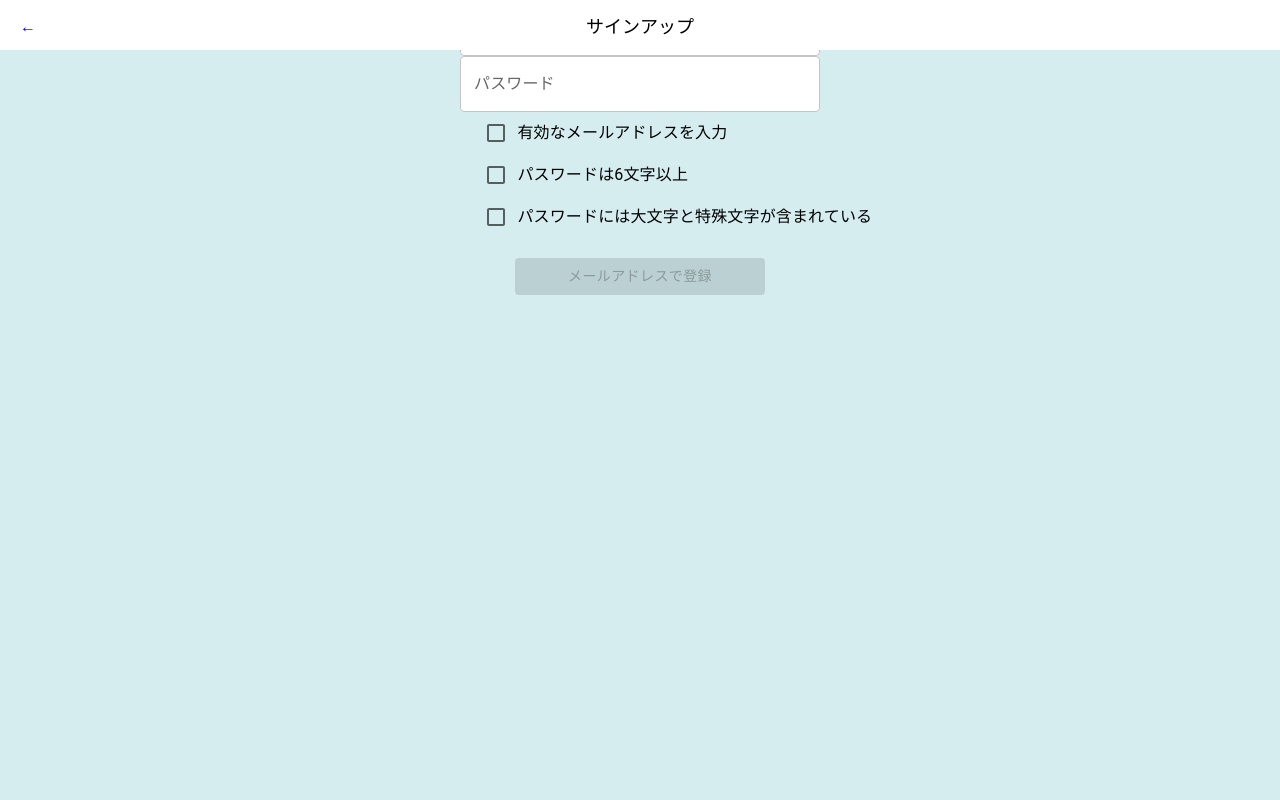
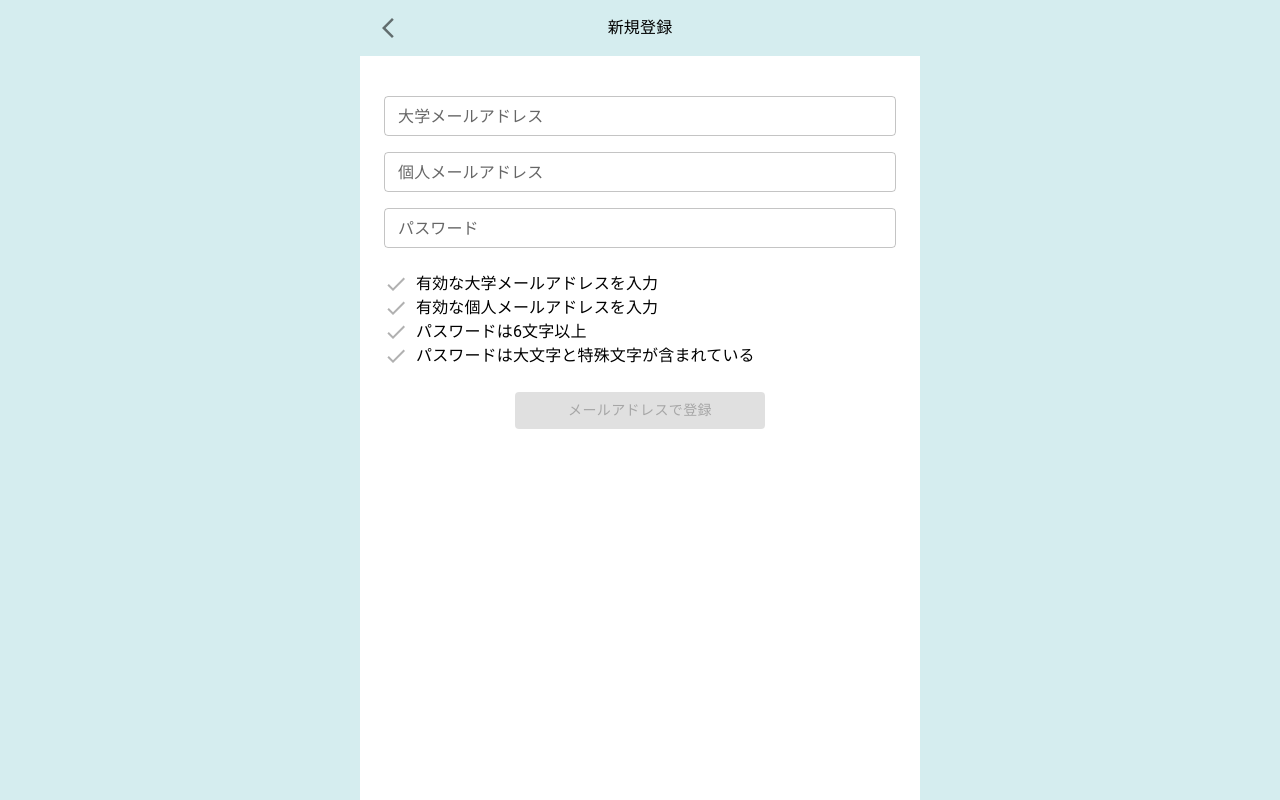
Before and after one commit to SuwaGeeks/Suwaaa, a Next.js app in the folder suwaaa-app/: page /signup in a window 1280 px wide. Built offline with nearby package versions, Linux system fonts and the light colour scheme.

Commit message:
update: デザインの大幅変更と大学メールアドレスの入力に対応

```diff
--- a/suwaaa-app/app/signup/page.module.css
+++ b/suwaaa-app/app/signup/page.module.css
@@ -1,45 +1,8 @@
 /* signup,login/page.module.css */
 .container {
-  display: flex;
-  flex-direction: column;
-  justify-content: center;
-  height: 100vh;
-}
-
-.inputWrap {
-  display: flex;
-  flex-direction: column;
-  align-items: center;
-  width: 100%;
-}
-
-.validateWrap {
-  display: flex;
-  flex-direction: column;
-  text-align: left;
-  font-size: 0.8rem;
-  margin-left: 20%;
-}
-
-.buttonWrap {
-  text-align: center;
-  margin-top: 20px;
-}
-
-.inputField {
-  width: 360px;
+  height: calc(100vh - 56px);
+  padding: 0 10%;
   background-color: white;
-  font-size: 1.0rem;
-  margin-bottom: 20px;
-  border-radius: 4px;
-}
-@media screen and (max-width: 360px) {
-  .inputField {
-    width: 100%;
-  }
-  .validateWrap {
-    margin-left: 0;
-  }
 }
 
 .buttonEnabled {
@@ -50,6 +13,7 @@
   padding: 12px 24px;
   border-radius: 12px;
 }
+
 .buttonDisabled {
   background-color: #D9D9D9;
   color: black;
@@ -58,3 +22,8 @@
   padding: 12px 24px;
   border-radius: 12px;
 }
+
+.buttonBox {
+  display: flex;
+  justify-content: center;
+}
--- a/suwaaa-app/app/signup/page.tsx
+++ b/suwaaa-app/app/signup/page.tsx
@@ -2,32 +2,41 @@
 'use client'
 import { useState, ChangeEvent } from 'react';
 import { useRouter } from 'next/navigation'
-import { Button, Container, TextField, Checkbox, FormControlLabel } from '@mui/material';
+import { Button, Container, TextField, Stack, Box, Typography, Alert, AlertTitle, IconButton } from '@mui/material';
+import Link from 'next/link'
+import DoneIcon from '@mui/icons-material/Done';
+import ArrowBackIosNewIcon from '@mui/icons-material/ArrowBackIosNew';
 import styles from './page.module.css';
-import TopBar from '../../components/TopBar';
 
 export default function Signup() {
   const router = useRouter();
 
+  const [showAlert, setShowAlert] = useState(false);
   const [email, setEmail] = useState('');
+  const [schoolEmail, setSchoolEmaill] = useState('')
   const [password, setPassword] = useState('');
   const [isLengthValid, setIsLengthValid] = useState(false);
   const [isCharacterValid, setIsCharacterValid] = useState(false);
   const [isValidEmail, setIsValidEmail] = useState(false);
+  const [isValidSchoolEmail, setIsValidSchoolEmail] = useState(false);
 
+  const handleSchoolEmailChange = (e: ChangeEvent<HTMLInputElement>) => {
+    const schoolEmail = e.target.value
+    setSchoolEmaill(schoolEmail)
+    setIsValidSchoolEmail(/^[a-zA-Z0-9_+-]+(.[a-zA-Z0-9_+-]+)*@ed.sus.ac.jp/.test(schoolEmail))
+  };
   const handleEmailChange = (e: ChangeEvent<HTMLInputElement>) => {
-    const newEmail = e.target.value;
-    setEmail(newEmail);
-    setIsValidEmail(newEmail.includes('@'));
+    const email = e.target.value;
+    setEmail(email);
+    setIsValidEmail(/^[a-zA-Z0-9_+-]+(.[a-zA-Z0-9_+-]+)*@([a-zA-Z0-9][a-zA-Z0-9-]*[a-zA-Z0-9]*\.)+[a-zA-Z]{2,}$/.test(email));
   };
+  const handlePasswordChange = (e: ChangeEvent<HTMLInputElement>) => {
+    const password = e.target.value;
+    setPassword(password);
+    setIsLengthValid(password.length >= 6);
 
-  const handlePasswordChange = (e: ChangeEvent<HTMLInputElement>) => {
-    const newPassword = e.target.value;
-    setPassword(newPassword);
-    setIsLengthValid(newPassword.length >= 6);
-
-    const hasUppercase = /[A-Z]/.test(newPassword);
-    const hasSpecialCharacter = /[!@#$%^&*()_+\-=\[\]{};':"\\|,.<>\/?]+/.test(newPassword);
+    const hasUppercase = /[A-Z]/.test(password);
+    const hasSpecialCharacter = /[!@#$%^&*()_+\-=\[\]{};':"\\|,.<>\/?]+/.test(password);
     setIsCharacterValid(hasUppercase && hasSpecialCharacter);
   };
 
@@ -47,16 +56,52 @@ export default function Signup() {
   }
 
   return (
+    <Box component="div">
+      <Box component="header" sx={{
+        height: "1.5em",
+        display: "flex",
+        flexDirection: "row",
+        alignItems: "center"
+      }}
+      my={2}
+      mx={1}
+      >
+        <Link href='/'>
+          <IconButton aria-label="back">
+            <ArrowBackIosNewIcon />
+          </IconButton>
+        </Link>
+        <Typography sx={{width: "calc(100% - 80px)", textAlign: "center"}}>新規登録</Typography>
+      </Box>
       <Container className={styles.container}>
-      <TopBar goBackTo="/" pageTitle="サインアップ" />
-      <form className={styles.inputWrap}>
+        <Stack gap={3} pt={5}>
+          {showAlert ?
+            <Alert severity="info">
+              <AlertTitle>新規登録</AlertTitle>
+              <Typography fontSize="small" sx={{display: "flex", flexWrap: "wrap"}}>
+                <span>大学メールアドレスに届いた</span><span>確認メールのリンクをクリックして</span><span>有効化してください</span>
+              </Typography>
+            </Alert> : <></>
+          }
+          <Box component="form" sx={{ display: "flex", flexDirection: "column" }}>
+            <Stack gap={2}>
               <TextField
                 className={styles.inputField}
-            label="メールアドレス"
+                label="大学メールアドレス"
+                variant="outlined"
+                size="small"
+                type="email"
+                onChange={handleSchoolEmailChange}
+                autoComplete="on"
+              />
+              <TextField
+                className={styles.inputField}
+                label="個人メールアドレス"
                 variant="outlined"
                 type="email"
                 onChange={handleEmailChange}
                 autoComplete="on"
+                size="small"
               />
               <TextField
                 className={styles.inputField}
@@ -65,32 +110,36 @@ export default function Signup() {
                 type="password"
                 onChange={handlePasswordChange}
                 autoComplete="on"
+                size="small"
               />
-      </form>
-      <div className={styles.validateWrap}>
-        <FormControlLabel
-          control={<Checkbox checked={isValidEmail} />}
-          label="有効なメールアドレスを入力"
-        />
-        <FormControlLabel
-          control={<Checkbox checked={isLengthValid} />}
-          label="パスワードは6文字以上"
-        />
-        <FormControlLabel
-          control={<Checkbox checked={isCharacterValid} />}
-          label="パスワードには大文字と特殊文字が含まれている"
-        />
-      </div>
-      <div className={styles.buttonWrap}>
+            </Stack>
+          </Box>
+          <Stack>
+            <Box sx={{ display: "flex"}}>
+              <DoneIcon sx={{ color: isValidSchoolEmail ? "#217178" : "#B1B1B1" }}/><Typography ml={1}>有効な大学メールアドレスを入力</Typography>
+            </Box>
+            <Box sx={{ display: "flex"}}>
+              <DoneIcon sx={{ color: isValidEmail ? "#217178" : "#B1B1B1" }}/><Typography ml={1}>有効な個人メールアドレスを入力</Typography>
+            </Box>
+            <Box  sx={{ display: "flex"}}>
+              <DoneIcon sx={{ color: isLengthValid ? "#217178" : "#B1B1B1" }}/><Typography ml={1}>パスワードは6文字以上</Typography>
+            </Box>
+            <Box  sx={{ display: "flex"}}>
+              <DoneIcon sx={{ color: isCharacterValid ? "#217178" : "#B1B1B1" }}/><Typography ml={1} sx={{display: "flex", flexWrap: "wrap"}}><span>パスワードは大文字と特殊文字が</span><span>含まれている</span></Typography>
+            </Box>
+          </Stack>
+          <Box className={styles.buttonBox}>
             <Button
               variant="contained"
-          className={isValidEmail && isLengthValid && isCharacterValid ? styles.buttonEnabled : styles.buttonDisabled}
-          disabled={!(isValidEmail && isLengthValid && isCharacterValid)}
-          onClick={() => {signup(email, password)}}
+              className={isValidEmail && isLengthValid && isCharacterValid && isValidSchoolEmail ? styles.buttonEnabled : styles.buttonDisabled}
+              disabled={!(isValidEmail && isLengthValid && isCharacterValid && isValidSchoolEmail)}
+              onClick={() => {setShowAlert(true)}}
             >
               メールアドレスで登録
             </Button>
-      </div>
+          </Box>
+        </Stack>
       </Container>
+    </Box>
   );
 }
```
Lines whose indentation alone changed are shown as unchanged.
